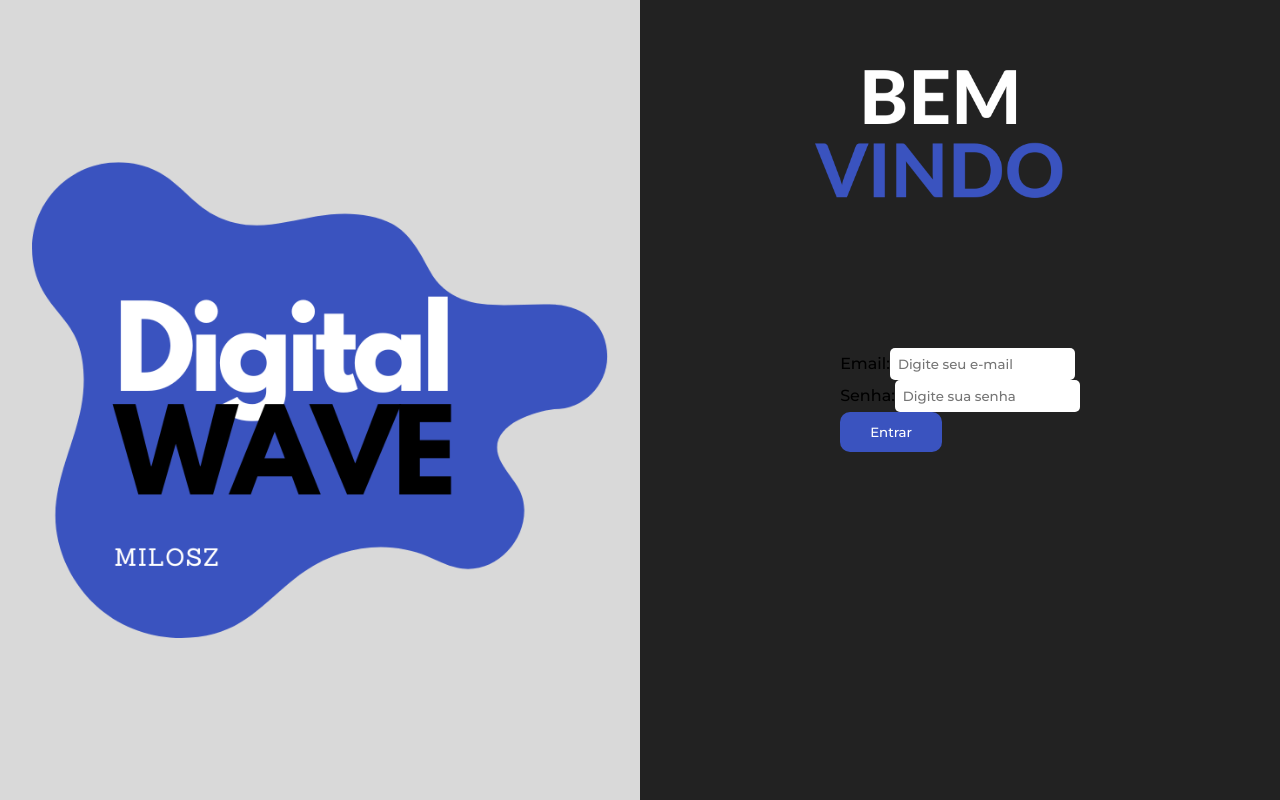
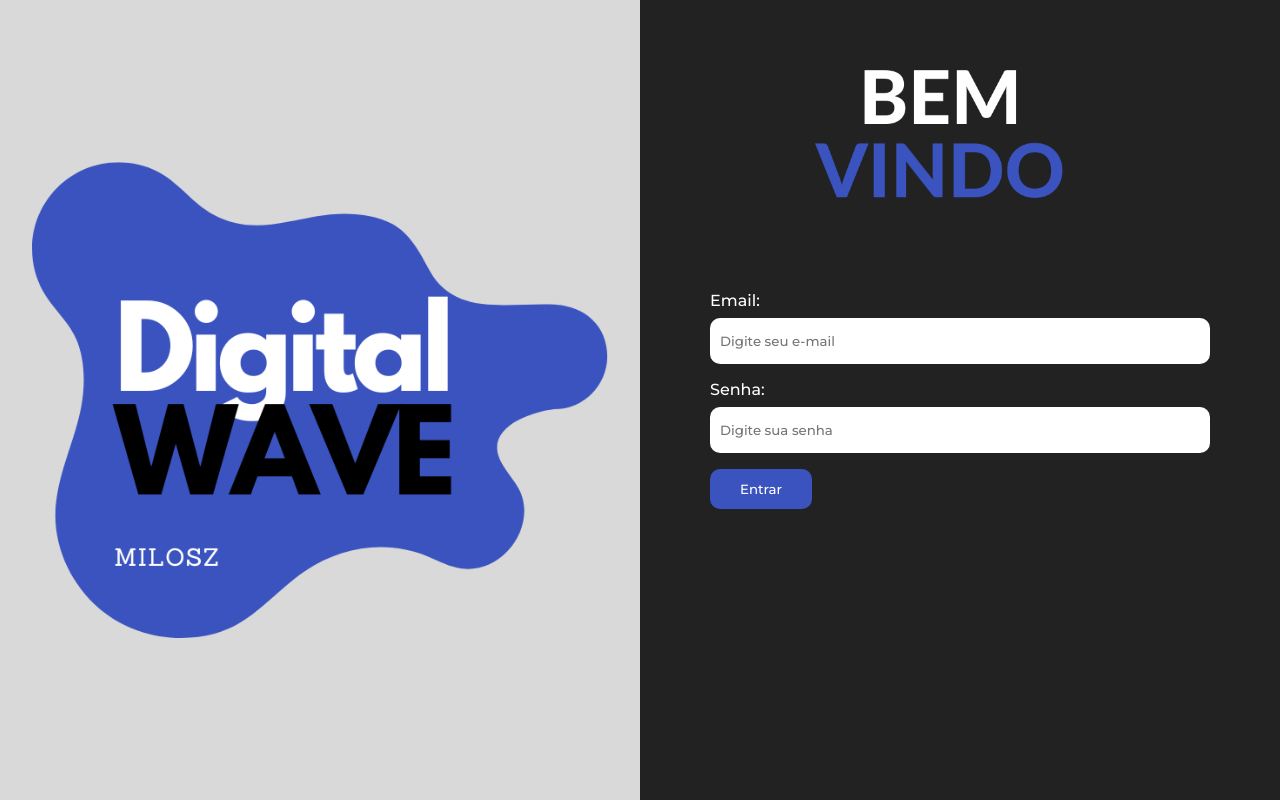
Before and after one commit to Bili20/chat_tempo_real, a React (Vite) app in the folder client/: page / in a window 1280 px wide. Built offline with nearby package versions, Linux system fonts and the light colour scheme.

Commit message:
Update loginTela.css

```diff
--- a/client/src/routes/login/style/loginTela.css
+++ b/client/src/routes/login/style/loginTela.css
@@ -62,7 +62,25 @@
 }
 
 .button-login:hover {
-  padding: 15px 33px 15px 33px;
   background-color: #ffffff;
   color: #000000;
 }
+
+.form-control-login {
+  display: flex;
+  flex-direction: column;
+  margin-bottom: 1rem;
+  width: 500px;
+  color: white;
+}
+
+.form-control-login label {
+  margin-bottom: 0.5rem;
+}
+
+.form-control-login input,
+.form-control-login textarea,
+.form-control-login select {
+  padding: 15px 15px 15px 10px;
+  border-radius: 10px;
+}
```
